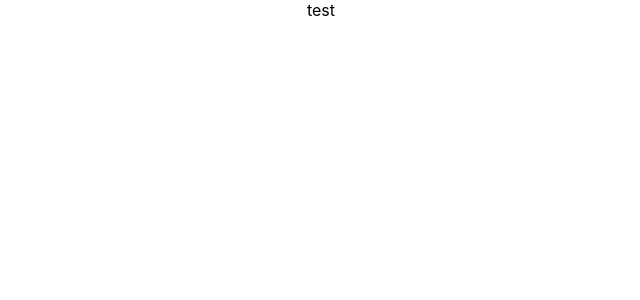
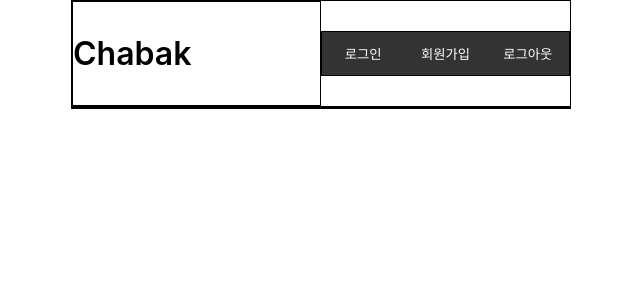
Before and after one commit to whl5105/Team-Chabak-FrontEnd, a React (Create React App) app: page /detail in a window 1280 px wide. Shown: the top 300 px of the page, without its empty margins (319-959 px from the left). Built offline with nearby package versions, Linux system fonts and the light colour scheme.

Commit message:
detail, main view

```diff
--- a/src/components/Header.js
+++ b/src/components/Header.js
@@ -1,10 +1,39 @@
-import React from 'react';
+import React from "react";
+import { Button, Text, Grid } from "../elements";
 
+import { useHistory } from "react-router-dom";
 const Header = () => {
+  const history = useHistory();
   return (
-    <div>
-
-    </div>
+    <React.Fragment>
+      <Grid is_flex margin=" 0px auto">
+        <Grid>
+          <Text size="2em" bold="200">
+            Chabak
+          </Text>
+        </Grid>
+        <Grid is_flex>
+          <Button
+            text="로그인"
+            _onClick={() => {
+              history.push("/");
+            }}
+          ></Button>
+          <Button
+            text="회원가입"
+            _onClick={() => {
+              history.push("/");
+            }}
+          ></Button>
+          <Button
+            text="로그아웃"
+            _onClick={() => {
+              history.push("/");
+            }}
+          ></Button>
+        </Grid>
+      </Grid>
+    </React.Fragment>
   );
 };
 
--- a/src/elements/Index.js
+++ b/src/elements/Index.js
@@ -1,6 +1,6 @@
-import Grid from "../elements/Grid";
-import Image from "../elements/Image";
-import Text from "../elements/Text";
+import Grid from "./Grid";
+import Image from "./Image";
+import Text from "./Text";
 import Input from "./Input";
 import Button from "./Button";
 
--- a/src/elements/Input.js
+++ b/src/elements/Input.js
@@ -1,7 +1,7 @@
 import React from "react";
 import styled from "styled-components";
 
-import { Text, Grid } from "./index";
+import { Text, Grid } from ".";
 
 const Input = (props) => {
   const { label, placeholder, _onChange, type, multiLine, value } = props;
--- /dev/null
+++ b/src/pages/Detail.js
@@ -0,0 +1,6 @@
+import React from "react";
+
+const Detail = () => {
+  return null;
+};
+export default Detail;
--- a/src/pages/Main.js
+++ b/src/pages/Main.js
@@ -1,7 +1,16 @@
 import React from "react";
+import { Grid } from "../elements";
+
+import Post from "../components/Post";
 
 const Main = () => {
-  return <div></div>;
+  return (
+    <React.Fragment>
+      <Grid>
+        <Post></Post>
+      </Grid>
+    </React.Fragment>
+  );
 };
 
 export default Main;
--- /dev/null
+++ b/src/redux/modules/post.js
@@ -0,0 +1,4 @@
+
+
+const SET_POST = "SET_POST";
+const DELETE_POST=" DELETE_POST";
--- a/src/shared/App.js
+++ b/src/shared/App.js
@@ -1,7 +1,26 @@
 import "./App.css";
+import React from "react";
+
+import { BrowserRouter } from "react-router-dom";
+import { Route } from "react-router-dom";
+import { Grid } from "../elements/index";
+
+import Header from "../components/Header";
+import Main from "../pages/Main";
+import Detail from "../pages/Detail";
 
 function App() {
-  return <div className="App">test</div>;
+  return (
+    <React.Fragment>
+      <Header></Header>
+      <Grid margin="0 auto">
+        <BrowserRouter>
+          <Route exact path="/" component={Main} />
+          <Route exact path="/detail" component={Detail} />
+        </BrowserRouter>
+      </Grid>
+    </React.Fragment>
+  );
 }
 
 export default App;
```
Also changed, not shown: src/components/Post.js (added, +29 -0 lines).
